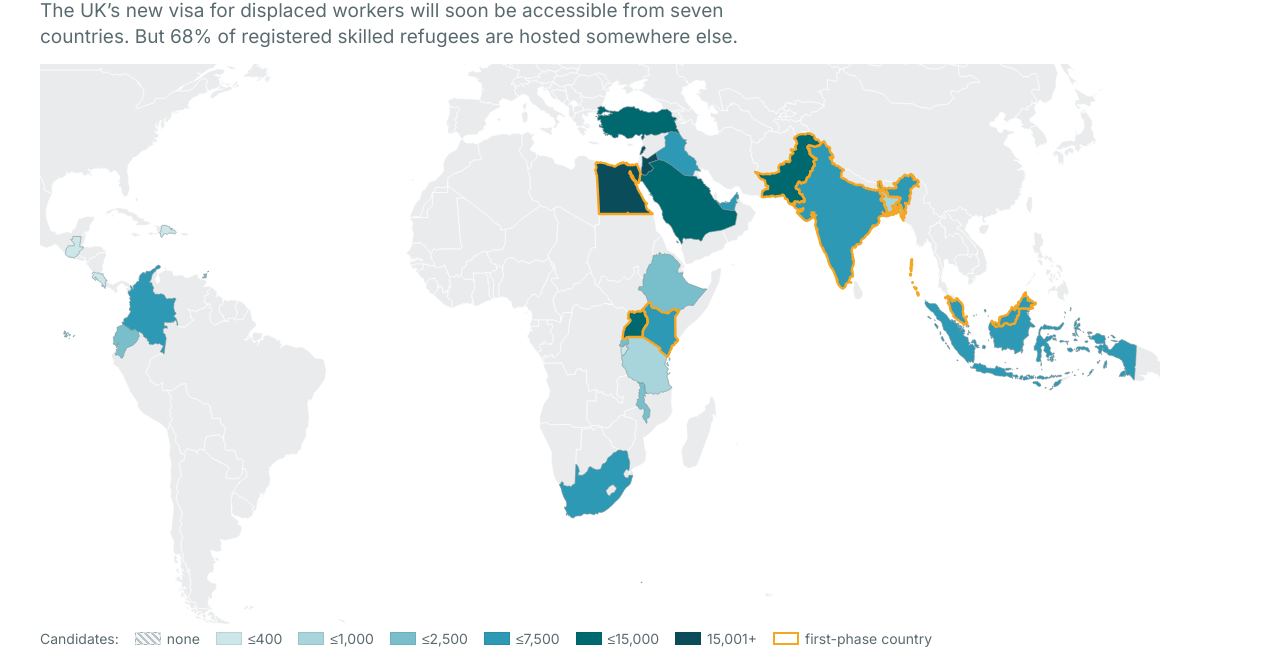
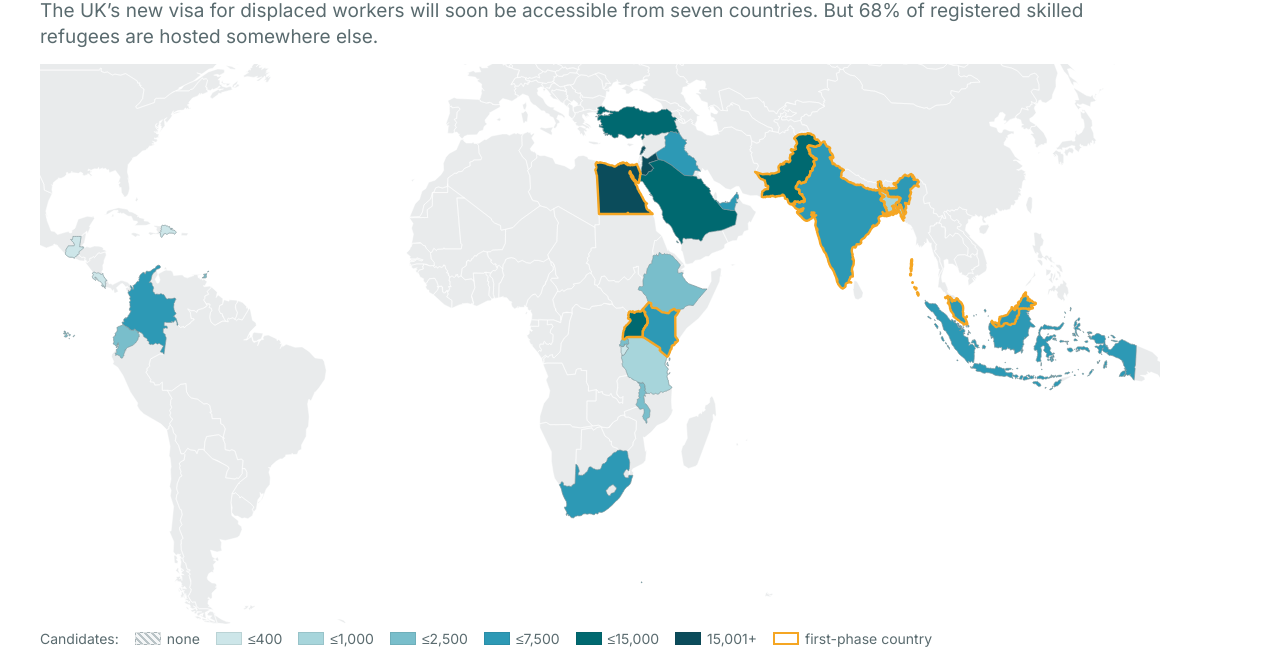
Before and after one commit to Center-for-Global-Development/tbb-candidates-map, a plain HTML site: page social.html in a window 1280 px wide. Shown: the part 87-740 px from the top of the page. Drawn offline with Linux system fonts and the light colour scheme.

Commit message:
Let the social subtitle fill its measure, and trim the footnote
text-wrap:balance was evening the two lines out, which reads as the first one
giving up halfway across. Dropped, along with the max-width: line one now runs
to 93% of the measure and breaks only because the next word will not fit.

Footnote loses "Not applicants to any UK route" as asked, and gains a
non-breaking space in "Annex 4", which was splitting across the two lines.

Co-Authored-By: Claude Opus 5 <noreply@anthropic.com>

```diff
--- a/social.html
+++ b/social.html
@@ -38,8 +38,10 @@
   .pad{padding:0 40px}
   h1{margin:34px 0 0;font-size:35px;line-height:1.14;font-weight:700;color:var(--teal);
      letter-spacing:-.011em}
-  .sub{margin:11px 0 0;font-size:19px;line-height:1.36;font-weight:400;color:var(--grey);
-       max-width:52em;text-wrap:balance}
+  /* No max-width and no text-wrap:balance. Balancing evens the two lines out,
+     which reads as the first one giving up halfway across; the subtitle should
+     run to the end of the measure and wrap only when it has to. */
+  .sub{margin:11px 0 0;font-size:19px;line-height:1.36;font-weight:400;color:var(--grey)}
   /* The map takes whatever is left, and the SVG letterboxes inside it, so one
      page serves every canvas the social channels want. */
   .map{flex:1 1 auto;min-height:0;margin:14px 0 0;position:relative}
@@ -226,8 +228,9 @@
 
   document.getElementById('src').textContent =
     `${fmt(total)} candidates registered with Talent Beyond Boundaries, across `
-    + `${COUNTRIES.length} countries of residence. Not applicants to any UK route. `
-    + 'Skill levels: MAC Temporary Shortage List stage 2, Annex 4, matched to SOC 2020 '
+    + `${COUNTRIES.length} countries of residence. `
+    // Non-breaking: the line was splitting after "Annex".
+    + 'Skill levels: MAC Temporary Shortage List stage 2, Annex 4, matched to SOC 2020 '
     + 'by CGD. First-phase countries: Home Office, 29 October 2026.';
 
   // Let the renderer wait for this rather than guess at a delay.
```
Also changed, not shown: social/tbb-map-16x9.png, social/tbb-map-natural.png.
